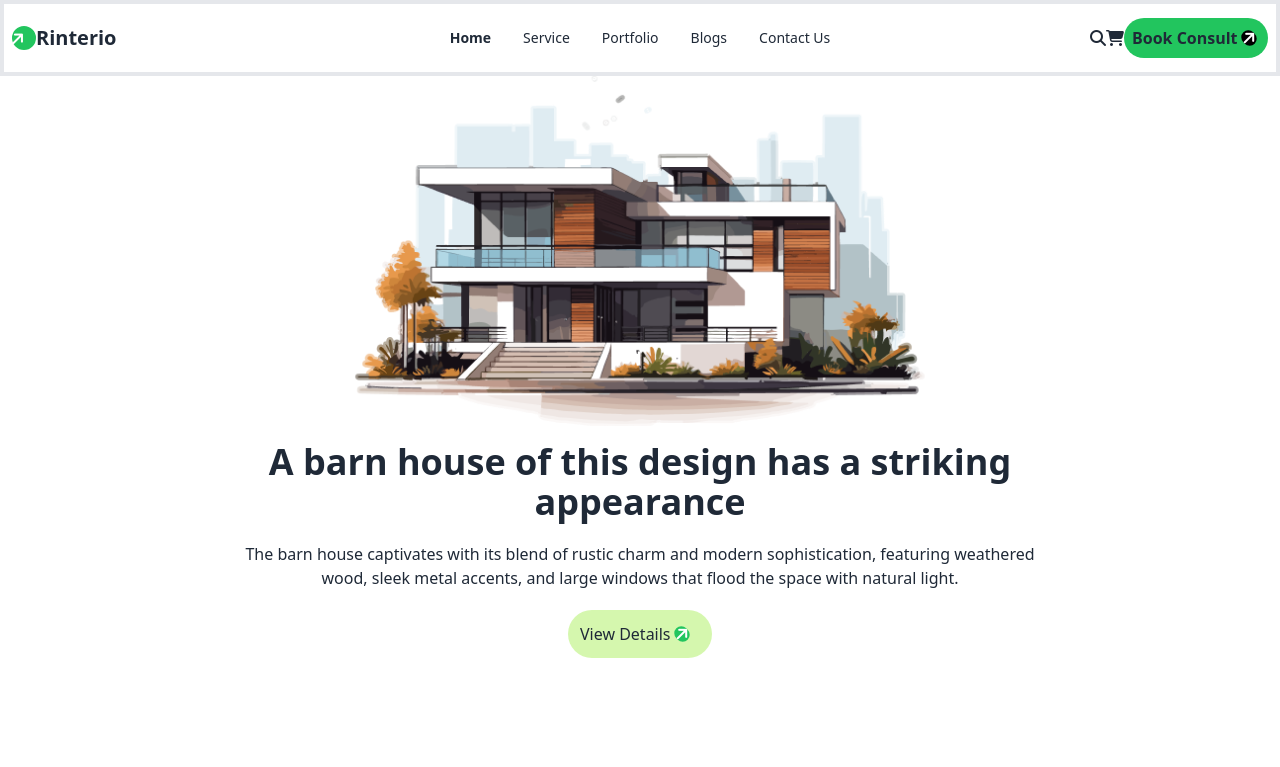
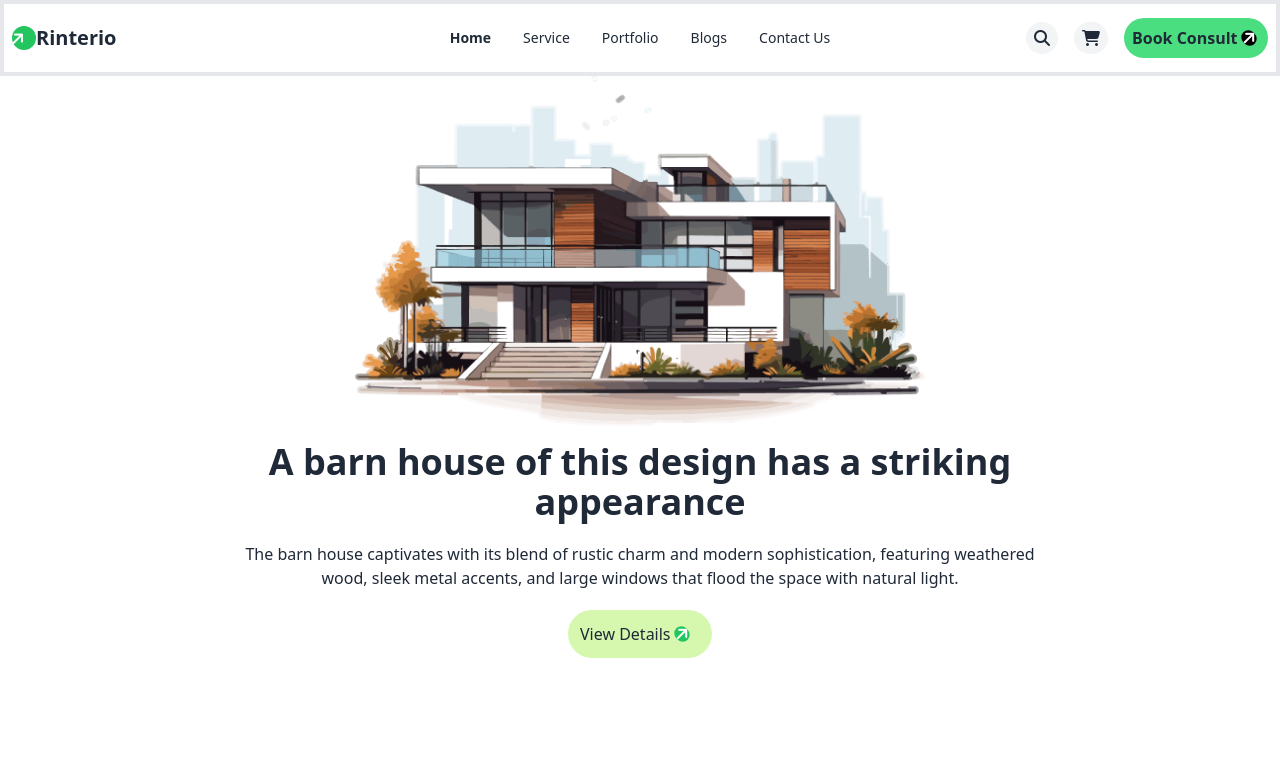
Before and after one commit to mdsayedadnan/A-3-Rinterio, a plain HTML site: page index.html in a window 1280 px wide. Shown: the top 767 px of the page. Drawn offline with nearby package versions, Linux system fonts and the light colour scheme.

Commit message:
fully full complite

```diff
--- a/index.html
+++ b/index.html
@@ -61,10 +61,10 @@
 
 
                 <div class="navbar-end ">
-                    <i class="fa-sharp fa-solid fa-magnifying-glass hidden lg:block"></i>
+                    <i class="fa-sharp fa-solid fa-magnifying-glass mr-4 bg-gray-100 rounded-full gap p-2 hidden lg:block"></i>
 
-                <i class="fa-solid fa-cart-shopping hidden lg:block"></i>
-                    <div class=" bg-green-500 lg:flex rounded-3xl hidden">
+                <i class="fa-solid fa-cart-shopping mr-4 p-2 bg-gray-100 rounded-full hidden lg:block"></i>
+                    <div class=" bg-green-400 lg:flex rounded-3xl hidden">
                         <div class="rounded-3xl w-36 p-2 font-bold">Book Consult
                             <i class="fa-solid fa-arrow-right -rotate-45 bg-black rounded-full text-white"></i>
 
```
